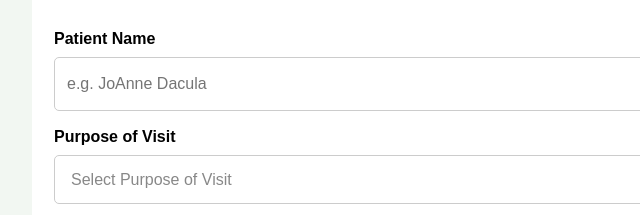
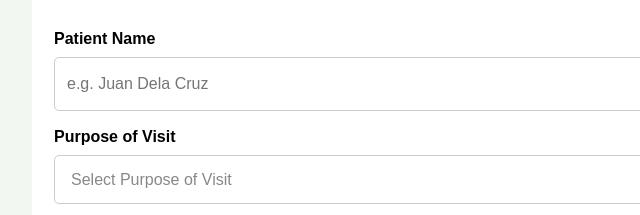
Before and after one commit to joannedacula4-a11y/-health-center-queue-log, a plain HTML site: page index.html in a window 1280 px wide. Shown: the part 150-365 px from the top of the page, 186-826 px from the left. Drawn offline with nearby package versions, Linux system fonts and the light colour scheme.

Commit message:
Update index.html

```diff
--- a/index.html
+++ b/index.html
@@ -30,7 +30,7 @@ td:nth-child(4), td:nth-child(5) { white-space: nowrap; }
 <p class="subtitle">Brgy. Caparan Ipil, Zamboanga Sibugay</p>
 
 <label for="name">Patient Name</label>
-<input type="text" id="name" placeholder="e.g. JoAnne Dacula">
+<input type="text" id="name" placeholder="e.g. Juan Dela Cruz">
 
 <label for="purpose">Purpose of Visit</label>
 <select id="purpose" required>
@@ -133,4 +133,4 @@ document.getElementById('clearBtn').addEventListener('click', clearQueue);
 displayQueue();
 </script>
 </body>
-  </html>
+</html>
```
